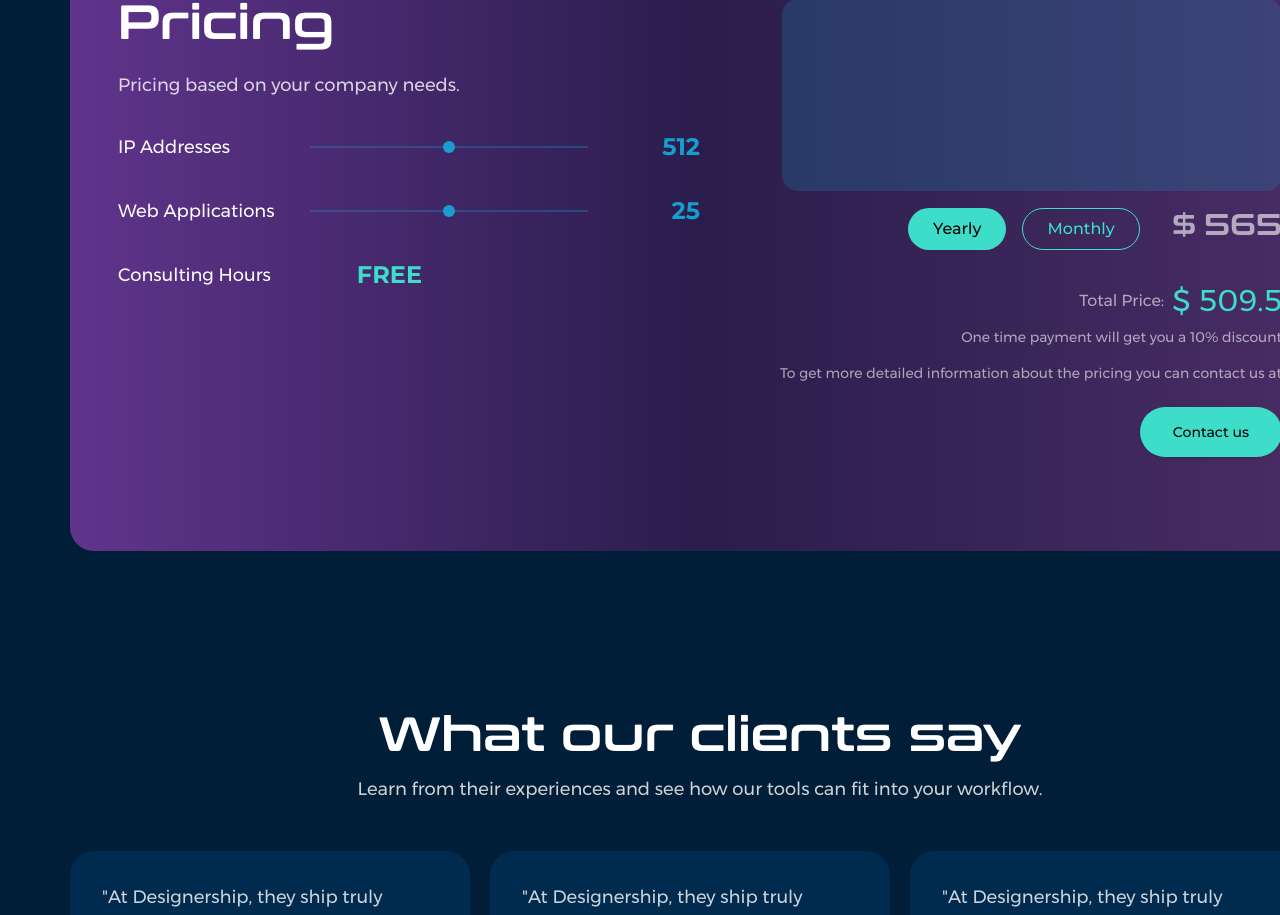
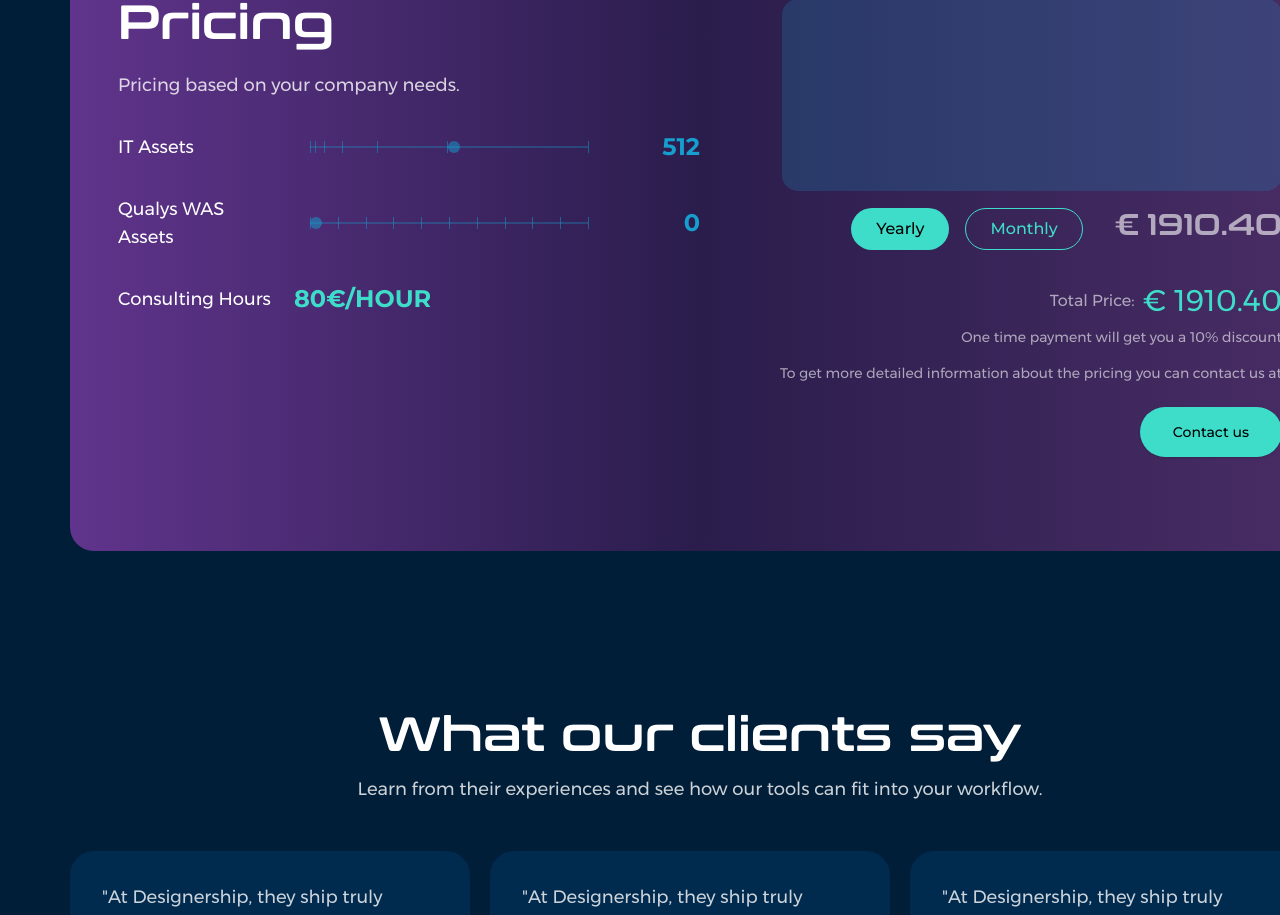
Before and after one commit to NikolaSirakov3/Kikimora-website, a React (Vite) app: page / in a window 1280 px wide. Shown: the part 3777-4692 px from the top of the page. Built offline with nearby package versions, Linux system fonts and the light colour scheme.

Commit message:
Refactor Pricing component to implement dynamic pricing based on IT Assets and WAS values; enhance user interaction with sliders for real-time updates and improve pricing display with Euro currency formatting.

```diff
--- a/src/components/home/Pricing.tsx
+++ b/src/components/home/Pricing.tsx
@@ -1,12 +1,53 @@
-import React, { useState } from "react";
+import React, { useState, useMemo } from "react";
 import { Button } from "@/components/ui/button";
 
 type PaymentPeriod = "yearly" | "monthly";
 
+const IT_ASSETS_POINTS = [10, 30, 62, 126, 254, 510, 1022];
+const WAS_POINTS = [0, 1, 2, 3, 4, 5, 6, 7, 8, 9, 10];
+
 export function Pricing() {
   const [paymentPeriod, setPaymentPeriod] = useState<PaymentPeriod>("yearly");
-  const yearlyPrice = 565;
-  const monthlyPrice = 47.83;
+  const [itAssetsValue, setItAssetsValue] = useState(512);
+  const [wasValue, setWasValue] = useState(0);
+
+  const baseMonthlyPrice = useMemo(() => {
+    if (itAssetsValue === 1022) return 2102.2;
+    if (itAssetsValue === 510) return 1119.2;
+    if (itAssetsValue === 254) return 627.7;
+    if (itAssetsValue === 126) return 381.9;
+    if (itAssetsValue === 62) return 259;
+    if (itAssetsValue === 30) return 197.6;
+    return 159.2; // Default base price for other IT Assets values
+  }, [itAssetsValue]);
+
+  const wasPriceIncrement = 30;
+
+  const monthlyPrice = useMemo(() => {
+    return baseMonthlyPrice + wasValue * wasPriceIncrement;
+  }, [baseMonthlyPrice, wasValue]);
+
+  const yearlyPrice = useMemo(() => {
+    return monthlyPrice * 12; // Full yearly price without discount
+  }, [monthlyPrice]);
+
+  const handleSliderChange = (e: React.ChangeEvent<HTMLInputElement>) => {
+    const value = parseInt(e.target.value);
+    // Find the closest point in IT_ASSETS_POINTS
+    const closest = IT_ASSETS_POINTS.reduce((prev, curr) => {
+      return Math.abs(curr - value) < Math.abs(prev - value) ? curr : prev;
+    });
+    setItAssetsValue(closest);
+  };
+
+  const handleWasChange = (e: React.ChangeEvent<HTMLInputElement>) => {
+    const value = parseInt(e.target.value);
+    // Find the closest point in WAS_POINTS
+    const closest = WAS_POINTS.reduce((prev, curr) => {
+      return Math.abs(curr - value) < Math.abs(prev - value) ? curr : prev;
+    });
+    setWasValue(closest);
+  };
 
   return (
     <div className="bg-[#001E38] py-20">
@@ -26,29 +67,93 @@ export function Pricing() {
 
                 {/* Pricing items */}
                 <div className="space-y-8">
-                  {/* IP Addresses */}
+                  {/* IT Assets */}
                   <div className="flex items-center gap-4">
                     <span className="text-white font-montserrat text-lg w-40">
-                      IP Addresses
+                      IT Assets
                     </span>
                     <div className="flex-1 h-0.5 bg-[#159ECE]/30 mx-4 relative">
-                      <div className="absolute w-3 h-3 bg-[#159ECE] rounded-full top-1/2 left-1/2 transform -translate-y-1/2 -translate-x-1/2"></div>
+                      {IT_ASSETS_POINTS.map((point) => (
+                        <div
+                          key={point}
+                          className="absolute h-3 w-[1px] bg-[#159ECE]/50 top-1/2 transform -translate-y-1/2"
+                          style={{
+                            left: `${
+                              ((point - IT_ASSETS_POINTS[0]) /
+                                (IT_ASSETS_POINTS[IT_ASSETS_POINTS.length - 1] -
+                                  IT_ASSETS_POINTS[0])) *
+                              100
+                            }%`,
+                          }}
+                        />
+                      ))}
+                      <div
+                        className="absolute w-3 h-3 bg-[#159ECE] rounded-full top-1/2 transform -translate-y-1/2 cursor-pointer animate-pulse"
+                        style={{
+                          left: `${
+                            ((itAssetsValue - IT_ASSETS_POINTS[0]) /
+                              (IT_ASSETS_POINTS[IT_ASSETS_POINTS.length - 1] -
+                                IT_ASSETS_POINTS[0])) *
+                            100
+                          }%`,
+                        }}
+                      />
+                      <input
+                        type="range"
+                        min={IT_ASSETS_POINTS[0]}
+                        max={IT_ASSETS_POINTS[IT_ASSETS_POINTS.length - 1]}
+                        value={itAssetsValue}
+                        onChange={handleSliderChange}
+                        className="absolute inset-0 w-full h-full opacity-0 cursor-pointer"
+                      />
                     </div>
                     <span className="text-[#159ECE] font-montserrat text-2xl font-bold w-20 text-right">
-                      512
+                      {itAssetsValue}
                     </span>
                   </div>
 
-                  {/* Web Applications */}
+                  {/* Qualys WAS Assets */}
                   <div className="flex items-center gap-4">
                     <span className="text-white font-montserrat text-lg w-40">
-                      Web Applications
+                      Qualys WAS Assets
                     </span>
                     <div className="flex-1 h-0.5 bg-[#159ECE]/30 mx-4 relative">
-                      <div className="absolute w-3 h-3 bg-[#159ECE] rounded-full top-1/2 left-1/2 transform -translate-y-1/2 -translate-x-1/2"></div>
+                      {WAS_POINTS.map((point) => (
+                        <div
+                          key={point}
+                          className="absolute h-3 w-[1px] bg-[#159ECE]/50 top-1/2 transform -translate-y-1/2"
+                          style={{
+                            left: `${
+                              ((point - WAS_POINTS[0]) /
+                                (WAS_POINTS[WAS_POINTS.length - 1] -
+                                  WAS_POINTS[0])) *
+                              100
+                            }%`,
+                          }}
+                        />
+                      ))}
+                      <div
+                        className="absolute w-3 h-3 bg-[#159ECE] rounded-full top-1/2 transform -translate-y-1/2 cursor-pointer animate-pulse"
+                        style={{
+                          left: `${
+                            ((wasValue - WAS_POINTS[0]) /
+                              (WAS_POINTS[WAS_POINTS.length - 1] -
+                                WAS_POINTS[0])) *
+                            100
+                          }%`,
+                        }}
+                      />
+                      <input
+                        type="range"
+                        min={WAS_POINTS[0]}
+                        max={WAS_POINTS[WAS_POINTS.length - 1]}
+                        value={wasValue}
+                        onChange={handleWasChange}
+                        className="absolute inset-0 w-full h-full opacity-0 cursor-pointer"
+                      />
                     </div>
                     <span className="text-[#159ECE] font-montserrat text-2xl font-bold w-20 text-right">
-                      25
+                      {wasValue}
                     </span>
                   </div>
 
@@ -58,7 +163,7 @@ export function Pricing() {
                       Consulting Hours
                     </span>
                     <span className="text-[#3EDDCA] font-montserrat text-2xl font-bold w-32 text-right whitespace-nowrap">
-                      {paymentPeriod === "yearly" ? "FREE" : "1 HOUR"}
+                      80€/HOUR
                     </span>
                   </div>
                 </div>
@@ -101,8 +206,8 @@ export function Pricing() {
                       <span className="text-white/60 font-conthrax text-3xl">
                         {paymentPeriod === "yearly" ? (
                           <>
-                            <span className="mr-2">$</span>
-                            <span>{yearlyPrice}</span>
+                            <span className="mr-2">€</span>
+                            <span>{yearlyPrice.toFixed(2)}</span>
                           </>
                         ) : (
                           "12 months"
@@ -120,7 +225,10 @@ export function Pricing() {
                         : "Monthly Price:"}
                     </span>
                     <span className="text-[#3EDDCA] font-montserrat text-3xl">
-                      $ {paymentPeriod === "yearly" ? "509.5" : monthlyPrice}
+                      €{" "}
+                      {paymentPeriod === "yearly"
+                        ? yearlyPrice.toFixed(2)
+                        : monthlyPrice.toFixed(2)}
                     </span>
                   </div>
                   {paymentPeriod === "yearly" && (
```
